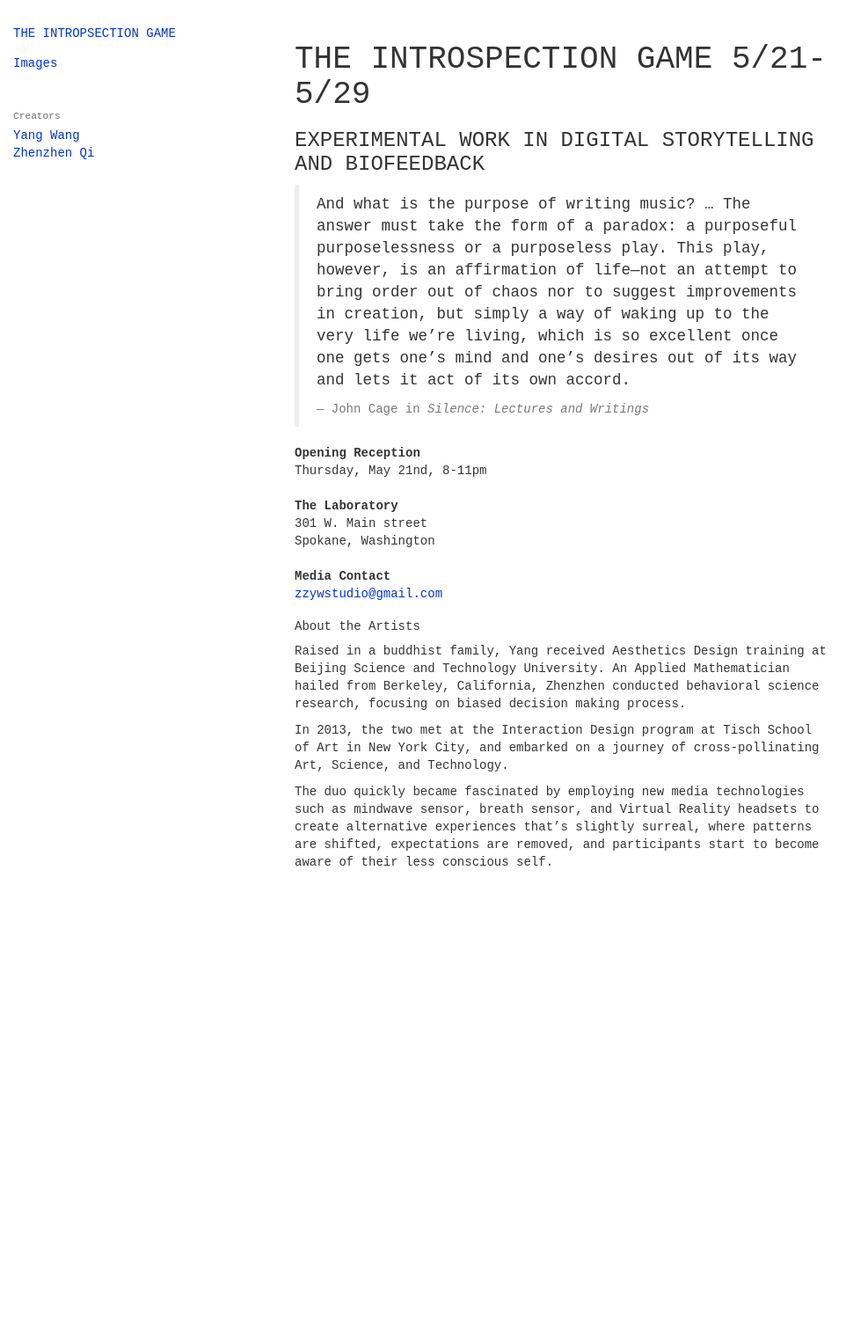
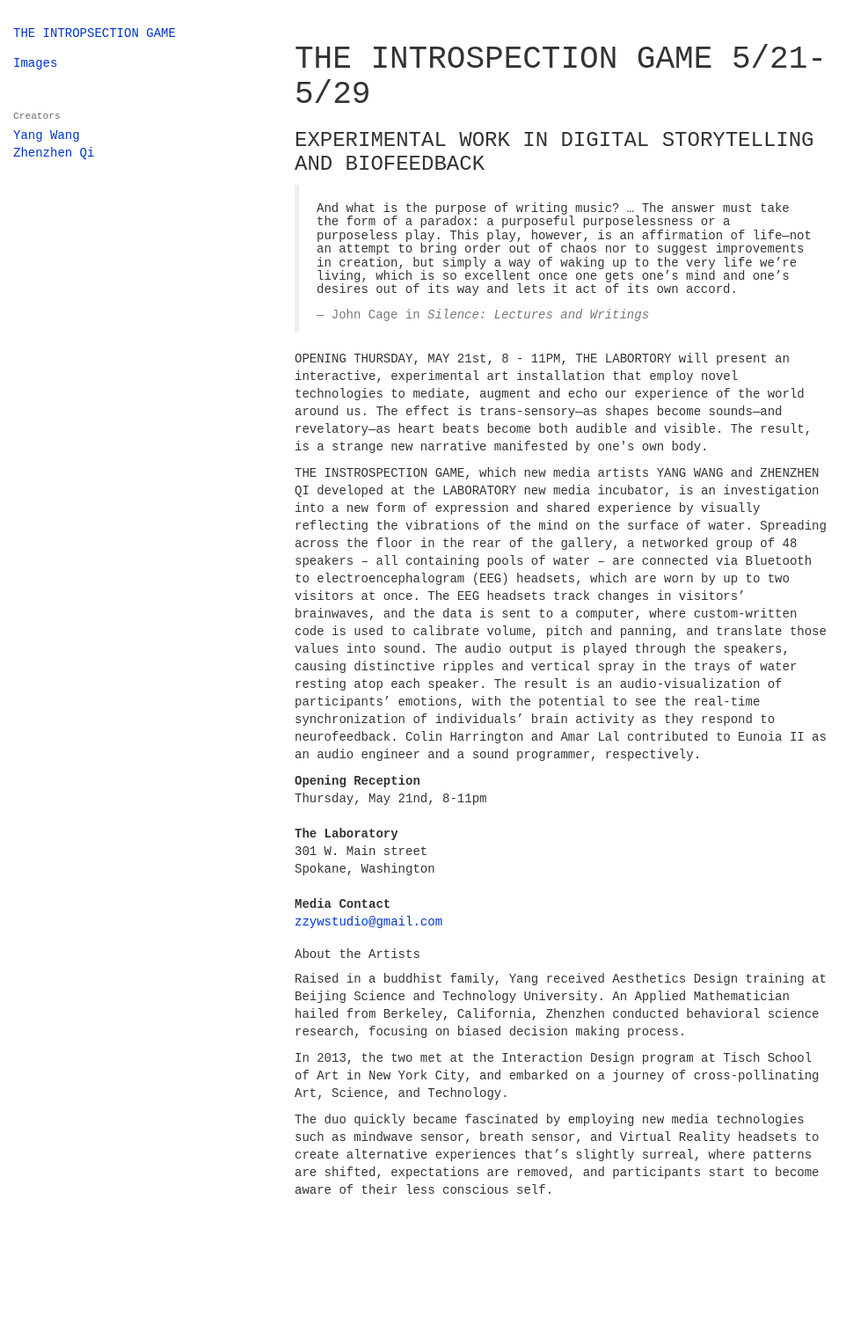
Before and after one commit to ZZYW/TheIntrospectionGame, a Jekyll site: the page built from index.html, in a window 1280 px wide. Shown: the whole page at 88% size, without its empty margins (0-987 px from the left). Built offline with Jekyll 4.4.1, drawn with Linux system fonts in a browser that asks for light colours; nearby versions of some CDN libraries; before the commit the page ends 1140 px from its top, so only the background shows below that.

Commit message:
fixing quote

```diff
--- a/index.html
+++ b/index.html
@@ -7,10 +7,16 @@ layout: default
 <h3>EXPERIMENTAL WORK IN DIGITAL STORYTELLING AND BIOFEEDBACK</h3>
 
 <blockquote>
-<p>And what is the purpose of writing music? … The answer must take the form of a paradox: a purposeful purposelessness or a purposeless play. This play, however, is an affirmation of life—not an attempt to bring order out of chaos nor to suggest improvements in creation, but simply a way of waking up to the very life we’re living, which is so excellent once one gets one’s mind and one’s desires out of its way and lets it act of its own accord.</p>
+<h5>And what is the purpose of writing music? … The answer must take the form of a paradox: a purposeful purposelessness or a purposeless play. This play, however, is an affirmation of life—not an attempt to bring order out of chaos nor to suggest improvements in creation, but simply a way of waking up to the very life we’re living, which is so excellent once one gets one’s mind and one’s desires out of its way and lets it act of its own accord.</h5>
     <footer>John Cage in <cite>Silence: Lectures and Writings</cite></footer>
 </blockquote>
 
+
+
+<p>OPENING THURSDAY, MAY 21st, 8 - 11PM, THE LABORTORY will present an interactive, experimental art installation that employ novel technologies to mediate, augment and echo our experience of the world around us. The effect is trans-sensory—as shapes become sounds—and revelatory—as heart beats become both audible and visible. The result, is a strange new narrative manifested by one's own body.</p>
+
+
+<p>THE INSTROSPECTION GAME, which new media artists YANG WANG and ZHENZHEN QI developed at the LABORATORY new media incubator, is an investigation into a new form of expression and shared experience by visually reflecting the vibrations of the mind on the surface of water. Spreading across the floor in the rear of the gallery, a networked group of 48 speakers – all containing pools of water – are connected via Bluetooth to electroencephalogram (EEG) headsets, which are worn by up to two visitors at once. The EEG headsets track changes in visitors’ brainwaves, and the data is sent to a computer, where custom-written code is used to calibrate volume, pitch and panning, and translate those values into sound. The audio output is played through the speakers, causing distinctive ripples and vertical spray in the trays of water resting atop each speaker. The result is an audio-visualization of participants’ emotions, with the potential to see the real-time synchronization of individuals’ brain activity as they respond to neurofeedback. Colin Harrington and Amar Lal contributed to Eunoia II as an audio engineer and a sound programmer, respectively.</p>
 
 
 <address>
```
